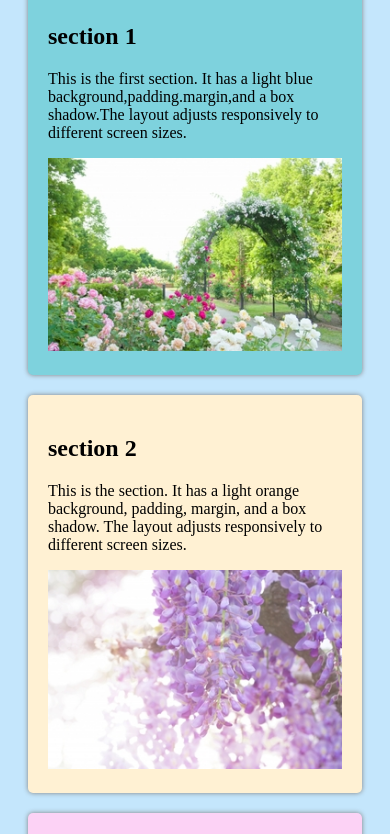
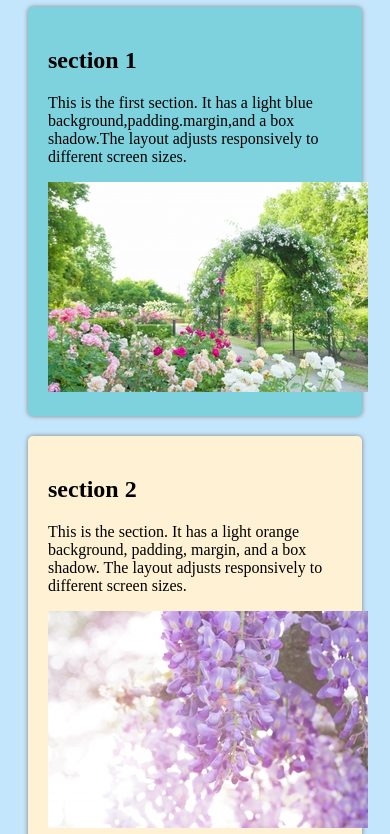
Before and after one commit to c3230696/www, a plain HTML site: page kadai1201/index.html in a window 390 px wide. Shown: the part 73-907 px from the top of the page. Drawn offline with Linux system fonts and the light colour scheme.

Commit message:
update/07/09

```diff
--- a/kadai1201/index.html
+++ b/kadai1201/index.html
@@ -6,10 +6,12 @@
     <title>Responsive Design Practice</title>
 </head>
 <style>
-    body{
+      body{
         background-color: rgb(196, 230, 252);
     }
-
+    .sectionBox{
+        display: flex
+    }
 
 
     .section1{
@@ -39,28 +41,18 @@
         box-shadow: 0 0 5px gray;
     }
 
-    @media  screen and (max-width: 979px){
 
-        #wrap{width:100%}
-        #logo{
-            display: flex;
-            margin:5px suto;
-            float:none;
+    @media screen and (max-width: 800px) {
+        .sectionBox {
+          flex-wrap: wrap;
         }
-        #herd_meg{
+      }
 
-            margin:0;
-            text-align:center;
-            float:none;
+      @media screen and (max-width: 400px) {
+       .sectionBox {
+          display: block;
         }
-        h1{font-size: 20px;}
-        #head_img{
-            flex-direction: column;
-            width:100%;
-            height:auto;
-        }
-
-    }
+      }
 
 </style>
 <body>
```
